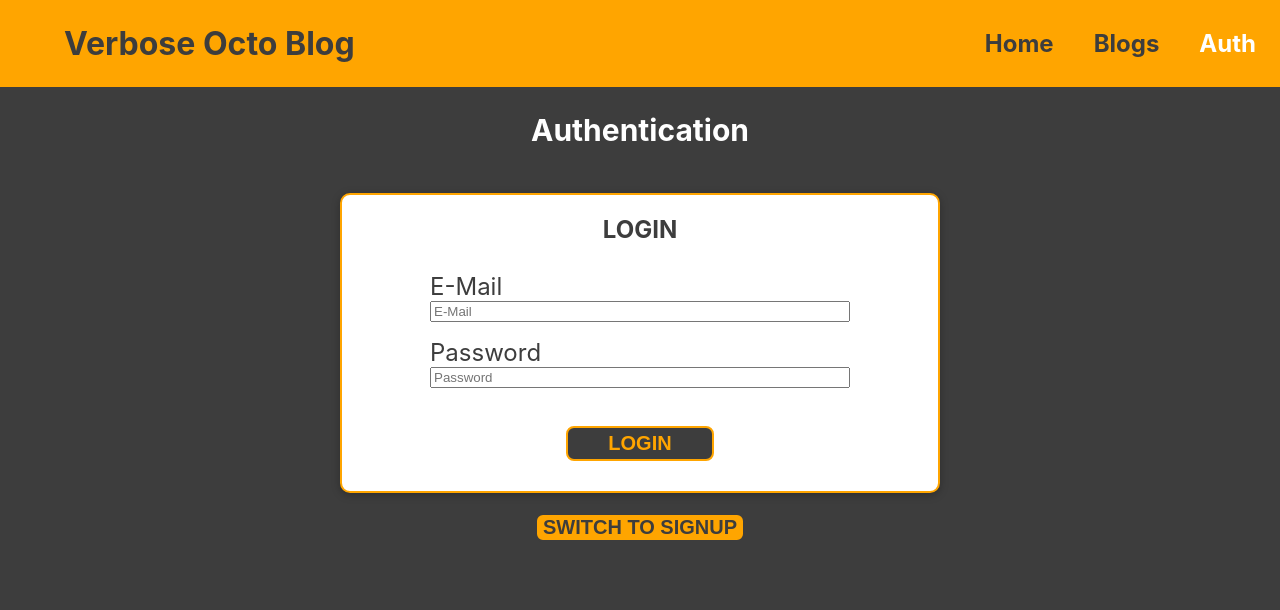
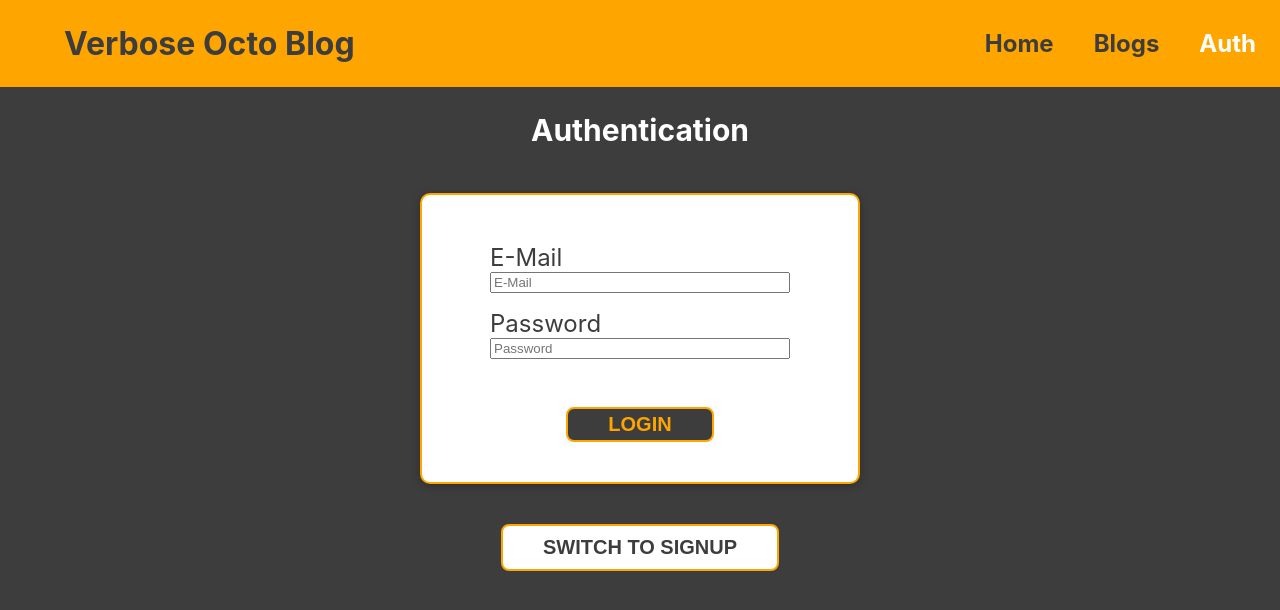
Before and after one commit to erkjbro/blogger, a React (Create React App) app in the folder frontend/: page /auth in a window 1280 px wide. Shown: the top 610 px of the page. Built offline with nearby package versions, Linux system fonts and the light colour scheme; no server answers.

Commit message:
updating form style & behavior

```diff
--- a/frontend/src/styles/_colors.scss
+++ b/frontend/src/styles/_colors.scss
@@ -1,6 +1,7 @@
 $colors: (
   primary: orange,
   secondary: aqua,
+  secondary-shadow: rgba(0, 255, 255, 0.26),
   error: red,
   dark: #3d3d3d,
   light: white,
--- a/frontend/src/user/pages/Auth.js
+++ b/frontend/src/user/pages/Auth.js
@@ -6,11 +6,7 @@ import useFetch from '../../shared/hooks/useFetch';
 import { AuthContext } from '../../shared/context/AuthContext';
 import './Auth.scss';
 
-const Auth = () => {
-  const { login } = useContext(AuthContext);
-  const [isLoginMode, setIsLoginMode] = useState(true);
-  const { isLoading, error, clearError, sendRequest } = useFetch(process.env.REACT_APP_BACKEND_URL);
-  const [form, setForm] = useState({
+const formData = {
   name: {
     value: ''
   },
@@ -20,9 +16,16 @@ const Auth = () => {
   password: {
     value: ''
   }
-  });
+};
+
+const Auth = () => {
+  const { login } = useContext(AuthContext);
+  const [isLoginMode, setIsLoginMode] = useState(true);
+  const { isLoading, error, clearError, sendRequest } = useFetch(process.env.REACT_APP_BACKEND_URL);
+  const [form, setForm] = useState(formData);
 
   useEffect(() => document.title = `${isLoginMode ? "Login" : "Signup"} | VOB`, [isLoginMode]);
+  useEffect(() => setForm({ ...formData }), [isLoginMode]);
 
   const handleAuthSubmit = async (event) => {
     event.preventDefault();
@@ -65,10 +68,10 @@ const Auth = () => {
     <>
       {error && <ErrorMessage message={error} onClick={clearError} />}
       {isLoading && <Loader />}
+      {!isLoading && (
         <div className="auth">
           <h2>Authentication</h2>
           <form onSubmit={handleAuthSubmit}>
-          <h4>{isLoginMode ? "LOGIN" : "SIGNUP"}</h4>
             {!isLoginMode && (
               <label>
                 Name
@@ -122,6 +125,7 @@ const Auth = () => {
             SWITCH TO {isLoginMode ? "SIGNUP" : "LOGIN"}
           </button>
         </div>
+      )}
     </>
   );
 };
--- a/frontend/src/user/pages/Auth.scss
+++ b/frontend/src/user/pages/Auth.scss
@@ -6,30 +6,34 @@
   justify-content: center;
   align-items: center;
 
+
   .toggle {
+    margin: 1rem;
+    padding: 0.5rem 2rem;
     font-size: 1rem;
     font-weight: bold;
-    background-color: map-get($colors, primary);
+    background-color: map-get($colors, light);
     color: map-get($colors, dark);
-    border: 2px solid map-get($colors, dark);
+    border: 2px solid map-get($colors, primary);
     border-radius: 8px;
 
     &:hover {
       cursor: pointer;
-      background-color: map-get($colors, secondary);
-      color: map-get($colors, light);
-      border-color: map-get($colors, light);
+      background-color: map-get($colors, dark);
+      color: map-get($colors, primary);
+      border-color: map-get($colors, secondary);
+      box-shadow: 0 2px 8px map-get($colors, secondary-shadow);
     }
   }
 
   form {
-    min-height: 15rem;
-    width: 30rem;
+    width: 22rem;
+    max-width: 90vw;
     margin: 1rem;
-    padding: 0 4rem;
+    padding: 2rem 3rem;
     display: flex;
     flex-direction: column;
-    justify-content: flex-start;
+    justify-content: flex-end;
     text-align: left;
     font-size: 1.2rem;
     color: map-get($colors, dark);
@@ -40,7 +44,7 @@
 
     h2,
     h4 {
-      margin: 1rem 0;
+      margin: 0;
       align-self: center;
     }
 
@@ -52,7 +56,7 @@
     }
 
     button {
-      margin: 1.5rem 0.2rem;
+      margin: 2rem 0 0 0;
       padding: 0.2rem 2rem;
       width: fit-content;
       display: inline-flex;
```
Lines whose indentation alone changed are shown as unchanged.
